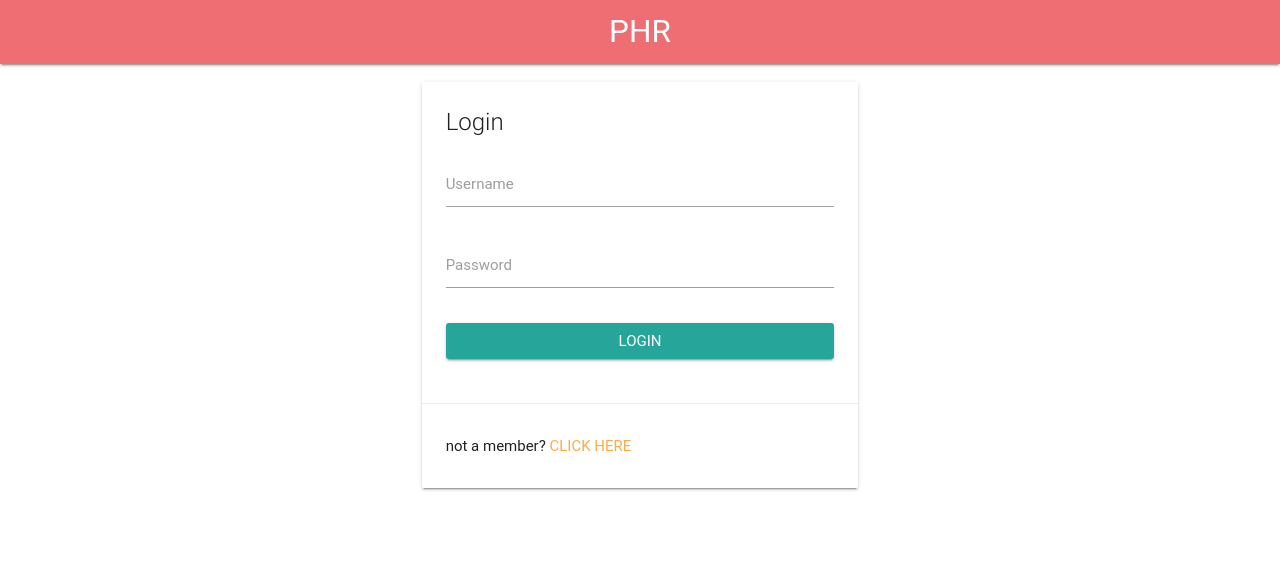
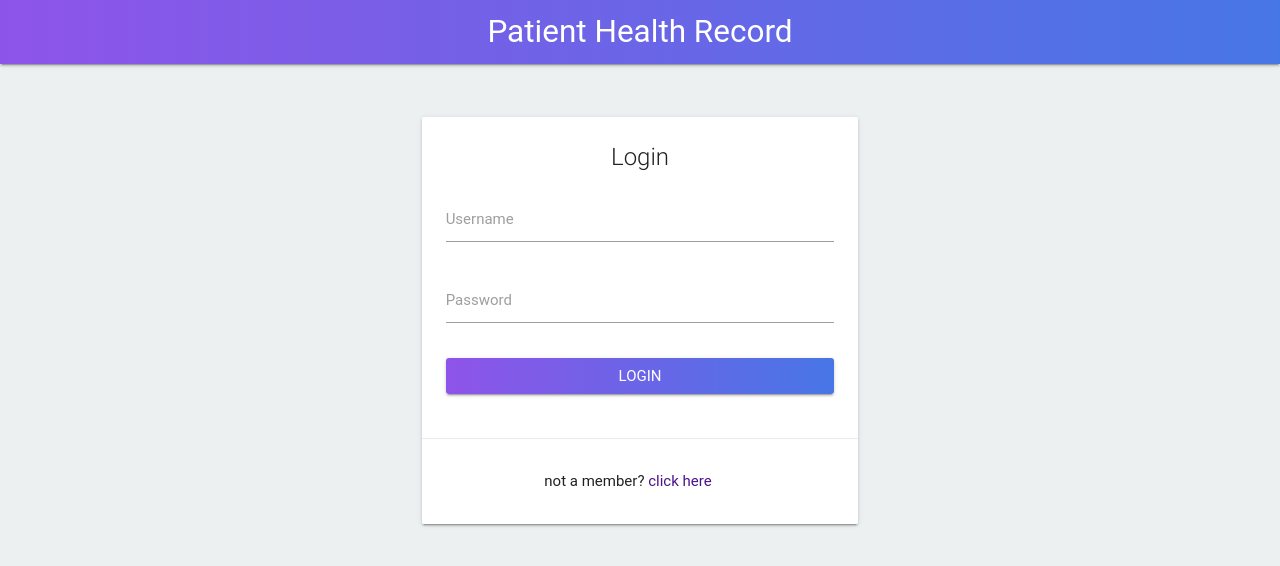
Before and after one commit to ajmalhassan/phr, a PHP site: page / in a window 1280 px wide. Shown: the top 566 px of the page. Run offline with PHP 8.4, Linux system fonts and the light colour scheme; some web fonts are replaced.

Commit message:
added gradient, new body color, validation for login card

```diff
--- a/css/style.css
+++ b/css/style.css
@@ -0,0 +1,15 @@
+.phr-link {
+    cursor: pointer;
+    color: #4a148c !important;
+    text-transform: none !important;
+}
+
+.c-gradient {
+    background: #4776E6;  /* fallback for old browsers */
+    background: -webkit-linear-gradient(to right, #8E54E9, #4776E6);  /* Chrome 10-25, Safari 5.1-6 */
+    background: linear-gradient(to right, #8E54E9, #4776E6); /* W3C, IE 10+/ Edge, Firefox 16+, Chrome 26+, Opera 12+, Safari 7+ */
+}
+
+body {
+    background-color: #ecf0f1;
+}
--- a/index.php
+++ b/index.php
@@ -16,18 +16,18 @@
 
 
 <nav>
-    <div class="nav-wrapper">
-        <a href="#" class="brand-logo center">PHR</a>
+    <div class="nav-wrapper c-gradient">
+        <a href="#" class="brand-logo center">Patient Health Record</a>
     </div>
 </nav>
 
 <div class="container">
 
     <div class="row">
-        <div class="col s12 m6 offset-m3" style="margin-top: 10px">
+        <div class="col s12 m6 offset-m3" style="margin-top: 5%">
             <div class="card" id="login">
                 <div class="card-content">
-                    <span class="card-title">Login</span>
+                    <span class="card-title center-align">Login</span>
 
 
                     <form action="login.php" method="post" >
@@ -35,15 +35,15 @@
                         <div class="row">
                             <form class="col s12">
                                     <div class="input-field col s12">
-                                        <input id="username" type="text" class="validate" name="username">
+                                        <input id="username" type="text" class="validate" name="username" required>
                                         <label for="username">Username</label>
                                     </div>
                                     <div class="input-field col s12">
-                                        <input id="password" type="password" class="validate" name="password">
+                                        <input id="password" type="password" class="validate" name="password" required>
                                         <label for="password">Password</label>
                                     </div>
                                     <div class="input-field col s12">
-                                        <input class="waves-effect waves-light btn col s12" type="submit" name="Submit" value="Login">
+                                        <input class="waves-effect waves-light btn col s12 c-gradient" type="submit" name="Submit" value="Login">
                                     </div>
                             </form>
                         </div>
@@ -53,7 +53,7 @@
 
 
                 </div>
-                <div class="card-action">
+                <div class="card-action center-align">
                     <p>not a member? <a class="phr-link" onclick="toggle(0)">click here</a></p>
                 </div>
             </div>
@@ -61,7 +61,7 @@
 
             <div class="card" id="register">
                 <div class="card-content">
-                    <span class="card-title">Register</span>
+                    <span class="card-title center-align">Register</span>
 
 
                     <form action="add.php" method="post">
@@ -77,7 +77,7 @@
                                     <label for="password">Password</label>
                                 </div>
                                 <div class="input-field col s12">
-                                    <input class="waves-effect waves-light btn col s12" type="submit" name="Submit" value="Register">
+                                    <input class="waves-effect waves-light btn col s12 c-gradient" type="submit" name="Submit" value="Register">
                                 </div>
                             </form>
                         </div>
@@ -86,7 +86,7 @@
 
 
                 </div>
-                <div class="card-action">
+                <div class="card-action center-align">
                     <p>already member? <a class="phr-link" onclick="toggle(1)">click here</a></p>
                 </div>
             </div>
```
